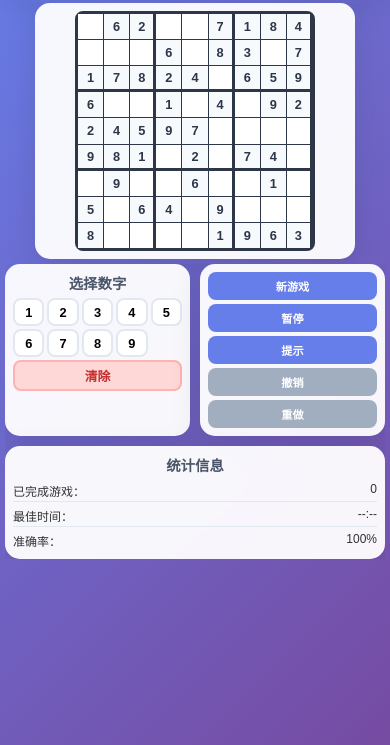
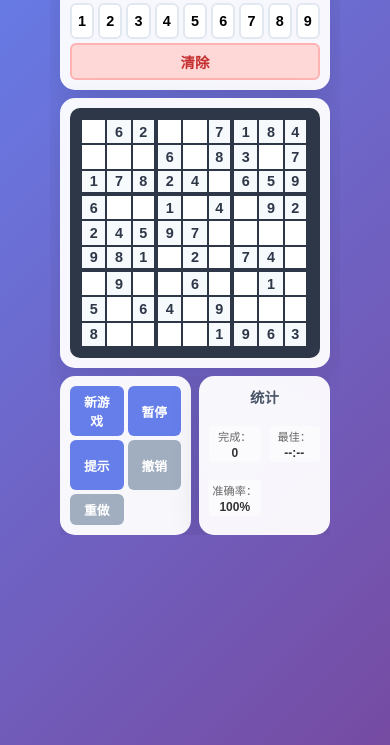
Before and after one commit to y11ii/Sudoku, a plain HTML site: page index.html in a window 390 px wide. Shown: the part 99-844 px from the top of the page. Drawn offline with Linux system fonts and the light colour scheme.

Commit message:
优化游戏布局：调整数字面板为一行显示，压缩操作按钮和统计信息为两行，增大九宫格显示比例

```diff
--- a/index.html
+++ b/index.html
@@ -28,13 +28,6 @@
         </header>
 
         <main class="game-main">
-            <div class="game-board-container">
-                <div id="sudoku-grid" class="sudoku-grid">
-                    <!-- 9x9 网格将通过JavaScript生成 -->
-                </div>
-            </div>
-
-            <div class="game-sidebar">
             <div class="number-pad">
                 <h3>选择数字</h3>
                 <div class="number-buttons">
@@ -51,6 +44,13 @@
                 </div>
             </div>
 
+            <div class="game-board-container">
+                <div id="sudoku-grid" class="sudoku-grid">
+                    <!-- 9x9 网格将通过JavaScript生成 -->
+                </div>
+            </div>
+
+            <div class="game-sidebar">
                 <div class="game-actions">
                     <button id="new-game-btn" class="action-btn">新游戏</button>
                     <button id="pause-btn" class="action-btn">暂停</button>
@@ -60,13 +60,13 @@
                 </div>
 
                 <div class="game-stats">
-                    <h3>统计信息</h3>
+                    <h3>统计</h3>
                     <div class="stat-item">
-                        <span>已完成游戏：</span>
+                        <span>完成：</span>
                         <span id="completed-games">0</span>
                     </div>
                     <div class="stat-item">
-                        <span>最佳时间：</span>
+                        <span>最佳：</span>
                         <span id="best-time">--:--</span>
                     </div>
                     <div class="stat-item">
--- a/style.css
+++ b/style.css
@@ -27,11 +27,17 @@ body {
 /* 头部样式 */
 .game-header {
     background: rgba(255, 255, 255, 0.95);
-    border-radius: 15px;
+    border-radius: 20px;
     padding: 20px;
-    margin-bottom: 20px;
+    text-align: center;
     box-shadow: 0 8px 32px rgba(0, 0, 0, 0.1);
     backdrop-filter: blur(10px);
+    display: flex;
+    justify-content: space-between;
+    align-items: center;
+    gap: 20px;
+    max-width: 520px;
+    margin: 0 auto;
 }
 
 .game-header h1 {
@@ -72,20 +78,24 @@ body {
 
 /* 主游戏区域 */
 .game-main {
-    display: grid;
-    grid-template-columns: 1fr 300px;
+    display: flex;
+    flex-direction: column;
     gap: 20px;
-    align-items: start;
+    align-items: center;
+    max-width: 700px;
+    margin: 0 auto;
 }
 
 .game-board-container {
-    display: flex;
-    justify-content: center;
     background: rgba(255, 255, 255, 0.95);
     border-radius: 15px;
     padding: 20px;
     box-shadow: 0 8px 32px rgba(0, 0, 0, 0.1);
     backdrop-filter: blur(10px);
+    width: 100%;
+    max-width: 520px;
+    display: flex;
+    justify-content: center;
 }
 
 /* 数独网格样式 */
@@ -93,12 +103,13 @@ body {
     display: grid;
     grid-template-columns: repeat(9, 1fr);
     grid-template-rows: repeat(9, 1fr);
-    gap: 1px;
+    gap: 2px;
     background: #2d3748;
-    border: 3px solid #2d3748;
-    border-radius: 8px;
-    width: 450px;
-    height: 450px;
+    border-radius: 10px;
+    padding: 12px;
+    width: 480px;
+    height: 480px;
+    margin: 0 auto;
 }
 
 .cell {
@@ -151,45 +162,69 @@ body {
     border-bottom: 2px solid #2d3748;
 }
 
+/* 数字面板样式 */
+.number-pad {
+    background: rgba(255, 255, 255, 0.95);
+    border-radius: 15px;
+    padding: 15px;
+    box-shadow: 0 8px 32px rgba(0, 0, 0, 0.1);
+    backdrop-filter: blur(10px);
+    width: 100%;
+    max-width: 520px;
+}
+
+.number-pad h3 {
+    margin-bottom: 10px;
+    color: #4a5568;
+    text-align: center;
+    font-size: 1.1rem;
+}
+
+.number-buttons {
+    display: grid;
+    grid-template-columns: repeat(9, 1fr);
+    gap: 6px;
+}
+
 /* 侧边栏样式 */
 .game-sidebar {
     display: flex;
-    flex-direction: column;
-    gap: 20px;
+    flex-direction: row;
+    gap: 15px;
+    width: 100%;
+    max-width: 520px;
 }
 
-.number-pad,
 .game-actions,
 .game-stats {
     background: rgba(255, 255, 255, 0.95);
     border-radius: 15px;
-    padding: 20px;
+    padding: 15px;
     box-shadow: 0 8px 32px rgba(0, 0, 0, 0.1);
     backdrop-filter: blur(10px);
+    flex: 1;
 }
 
-.number-pad h3,
 .game-stats h3 {
-    margin-bottom: 15px;
+    margin-bottom: 10px;
     color: #4a5568;
     text-align: center;
-}
-
-.number-buttons {
-    display: grid;
-    grid-template-columns: repeat(3, 1fr);
-    gap: 8px;
+    font-size: 1rem;
 }
 
 .number-btn {
-    padding: 12px;
+    padding: 8px 4px;
     border: 2px solid #e2e8f0;
-    border-radius: 8px;
+    border-radius: 6px;
     background: white;
-    font-size: 1.2rem;
+    font-size: 1rem;
     font-weight: bold;
     cursor: pointer;
     transition: all 0.2s ease;
+    min-height: 36px;
+    display: flex;
+    align-items: center;
+    justify-content: center;
 }
 
 .number-btn:hover {
@@ -205,7 +240,7 @@ body {
 }
 
 .erase-btn {
-    grid-column: span 3;
+    grid-column: span 9;
     background: #fed7d7;
     color: #c53030;
     border-color: #feb2b2;
@@ -217,21 +252,29 @@ body {
 }
 
 .game-actions {
-    display: flex;
-    flex-direction: column;
-    gap: 10px;
+    display: grid;
+    grid-template-columns: 1fr 1fr;
+    grid-template-rows: 1fr 1fr;
+    gap: 8px;
+    height: fit-content;
 }
 
 .action-btn {
-    padding: 12px 20px;
+    padding: 8px 12px;
     border: none;
-    border-radius: 8px;
+    border-radius: 6px;
     background: #667eea;
     color: white;
-    font-size: 1rem;
+    font-size: 0.8rem;
     font-weight: bold;
     cursor: pointer;
     transition: all 0.2s ease;
+    min-height: 32px;
+}
+
+.action-btn:nth-child(4) {
+    grid-column: 2;
+    grid-row: 2;
 }
 
 .action-btn:hover {
@@ -246,20 +289,38 @@ body {
 }
 
 .game-stats {
-    font-size: 0.9rem;
+    font-size: 0.75rem;
+    display: grid;
+    grid-template-columns: 1fr 1fr;
+    gap: 8px;
+    align-items: start;
+}
+
+.game-stats h3 {
+    grid-column: span 2;
+    margin-bottom: 8px;
+    text-align: center;
 }
 
 .stat-item {
     display: flex;
-    justify-content: space-between;
-    margin-bottom: 8px;
-    padding: 5px 0;
-    border-bottom: 1px solid #e2e8f0;
+    flex-direction: column;
+    align-items: center;
+    padding: 4px;
+    background: rgba(255, 255, 255, 0.5);
+    border-radius: 4px;
+    text-align: center;
 }
 
-.stat-item:last-child {
-    border-bottom: none;
-    margin-bottom: 0;
+.stat-item span:first-child {
+    font-size: 0.7rem;
+    color: #666;
+    margin-bottom: 2px;
+}
+
+.stat-item span:last-child {
+    font-weight: bold;
+    color: #333;
 }
 
 /* 模态框样式 */
@@ -347,10 +408,27 @@ body {
     }
 
     .game-main {
-        display: flex;
-        flex-direction: column;
         gap: 10px;
-        align-items: center;
+        max-width: 100%;
+    }
+
+    .number-pad {
+        max-width: 320px;
+        padding: 12px;
+    }
+
+    .number-pad h3 {
+        margin-bottom: 8px;
+        font-size: 1rem;
+    }
+
+    .number-buttons {
+        gap: 6px;
+    }
+
+    .number-btn {
+        padding: 8px;
+        font-size: 1rem;
     }
 
     .game-board-container {
@@ -371,34 +449,7 @@ body {
     .game-sidebar {
         width: 100%;
         max-width: 320px;
-        flex-direction: row;
         gap: 10px;
-        flex-wrap: wrap;
-    }
-
-    .number-pad {
-        flex: 1;
-        min-width: 200px;
-        padding: 15px;
-    }
-
-    .number-pad h3 {
-        margin-bottom: 10px;
-        font-size: 1rem;
-    }
-
-    .number-buttons {
-        grid-template-columns: repeat(5, 1fr);
-        gap: 6px;
-    }
-
-    .number-btn {
-        padding: 8px;
-        font-size: 1rem;
-    }
-
-    .erase-btn {
-        grid-column: span 5;
     }
 
     .game-actions {
@@ -461,34 +512,121 @@ body {
         flex: 1;
         display: flex;
         flex-direction: column;
-        gap: 5px;
+        gap: 8px;
         overflow: hidden;
+        padding: 0 10px;
+    }
+
+    .number-pad {
+        max-width: 280px;
+        padding: 10px;
+    }
+
+    .number-pad h3 {
+        font-size: 0.9rem;
+        margin-bottom: 6px;
+    }
+
+    .number-buttons {
+        gap: 4px;
+    }
+
+    .number-btn {
+        padding: 6px;
+        font-size: 0.9rem;
     }
 
     .game-board-container {
-        padding: 8px;
+        padding: 10px;
+        max-width: 280px;
         flex-shrink: 0;
     }
 
     .sudoku-grid {
-        width: 240px;
-        height: 240px;
+        width: 250px;
+        height: 250px;
     }
 
     .cell {
-        font-size: 0.8rem;
+        font-size: 0.9rem;
     }
 
     .game-sidebar {
-        max-width: 100%;
+        max-width: 280px;
+        gap: 8px;
         flex: 1;
         min-height: 0;
         overflow: hidden;
     }
 
+    .game-actions {
+        padding: 10px;
+        gap: 4px;
+        min-width: auto;
+    }
+
+    .action-btn {
+        padding: 6px 10px;
+        font-size: 0.8rem;
+        min-height: 28px;
+    }
+
+    .game-stats {
+        padding: 10px;
+        font-size: 0.7rem;
+    }
+
+    .game-stats h3 {
+        margin-bottom: 5px;
+        font-size: 0.9rem;
+    }
+
+    .stat-item {
+        margin-bottom: 3px;
+        font-size: 0.75rem;
+        padding: 2px 0;
+    }
+
+    .modal-content {
+        padding: 20px;
+        margin: 10px;
+        max-width: 280px;
+        width: 95%;
+    }
+
+    .modal-content h2 {
+        font-size: 1.3rem;
+    }
+}
+
+/* 超小屏幕优化 */
+@media (max-width: 360px) {
+    .container {
+        padding: 5px;
+        gap: 5px;
+    }
+
+    .game-header {
+        padding: 8px;
+        gap: 8px;
+    }
+
+    .game-header h1 {
+        font-size: 1.2rem;
+    }
+
+    .game-controls {
+        gap: 8px;
+        padding: 8px;
+    }
+
+    .game-main {
+        gap: 5px;
+    }
+
     .number-pad {
+        max-width: 240px;
         padding: 8px;
-        min-width: auto;
     }
 
     .number-pad h3 {
@@ -506,10 +644,28 @@ body {
         min-height: 28px;
     }
 
+    .game-board-container {
+        padding: 8px;
+        max-width: 240px;
+    }
+
+    .sudoku-grid {
+        width: 220px;
+        height: 220px;
+    }
+
+    .cell {
+        font-size: 0.8rem;
+    }
+
+    .game-sidebar {
+        max-width: 240px;
+        gap: 6px;
+    }
+
     .game-actions {
         padding: 8px;
         gap: 4px;
-        min-width: auto;
     }
 
     .action-btn {
@@ -520,52 +676,13 @@ body {
 
     .game-stats {
         padding: 8px;
-    }
-
-    .game-stats h3 {
-        margin-bottom: 5px;
-        font-size: 0.9rem;
-    }
-
-    .stat-item {
-        margin-bottom: 3px;
-        font-size: 0.75rem;
-        padding: 2px 0;
+        font-size: 0.65rem;
     }
 
     .modal-content {
         padding: 15px;
         width: 95%;
-    }
-
-    .modal-content h2 {
-        font-size: 1.3rem;
-    }
-}
-
-/* 超小屏幕优化 */
-@media (max-width: 360px) {
-    .sudoku-grid {
-        width: 220px;
-        height: 220px;
-    }
-
-    .cell {
-        font-size: 0.75rem;
-    }
-
-    .game-header h1 {
-        font-size: 1.2rem;
-    }
-
-    .number-btn {
-        font-size: 0.75rem;
-        min-height: 26px;
-    }
-
-    .action-btn {
-        font-size: 0.65rem;
-        min-height: 26px;
+        max-width: 240px;
     }
 }
 
```
Lines whose indentation alone changed are shown as unchanged.
